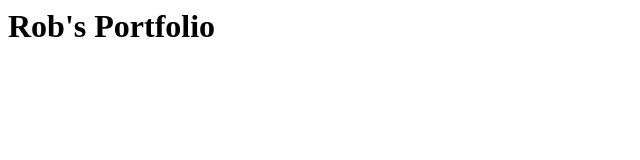
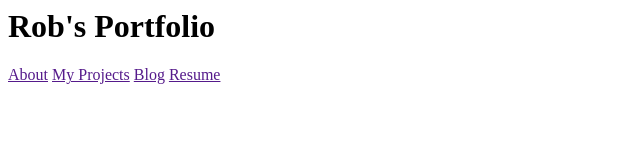
Before and after one commit to RobWilliamsIII/RobWilliamsIII.github.io, a plain HTML site: page index.html in a window 1280 px wide. Shown: the whole page, without its empty margins (0-640 px from the left). Drawn offline with Linux system fonts and the light colour scheme.

Commit message:
added link template

```diff
--- a/index.html
+++ b/index.html
@@ -1 +1,5 @@
 <h1>Rob's Portfolio</h1>
+<a href="">About</a>
+<a href="">My Projects</a>
+<a href="">Blog</a>
+<a href="">Resume</a>
```
